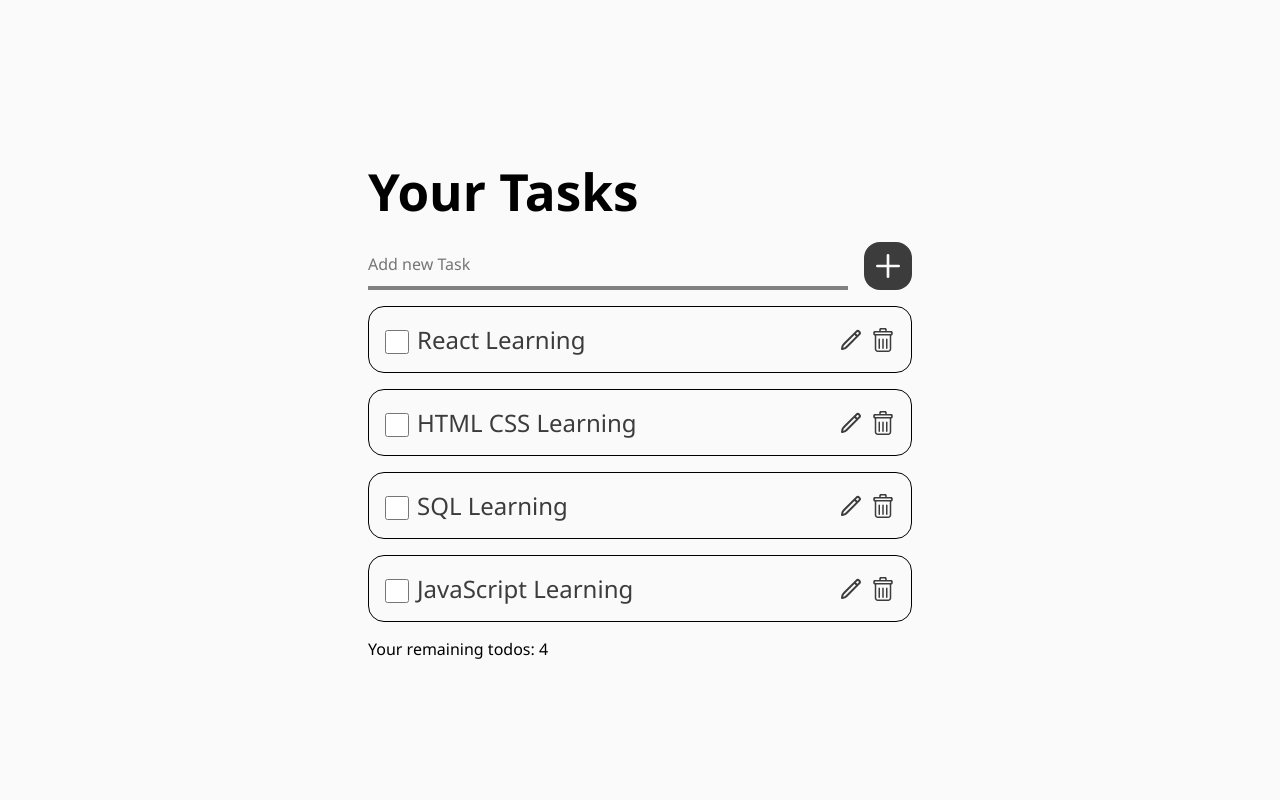
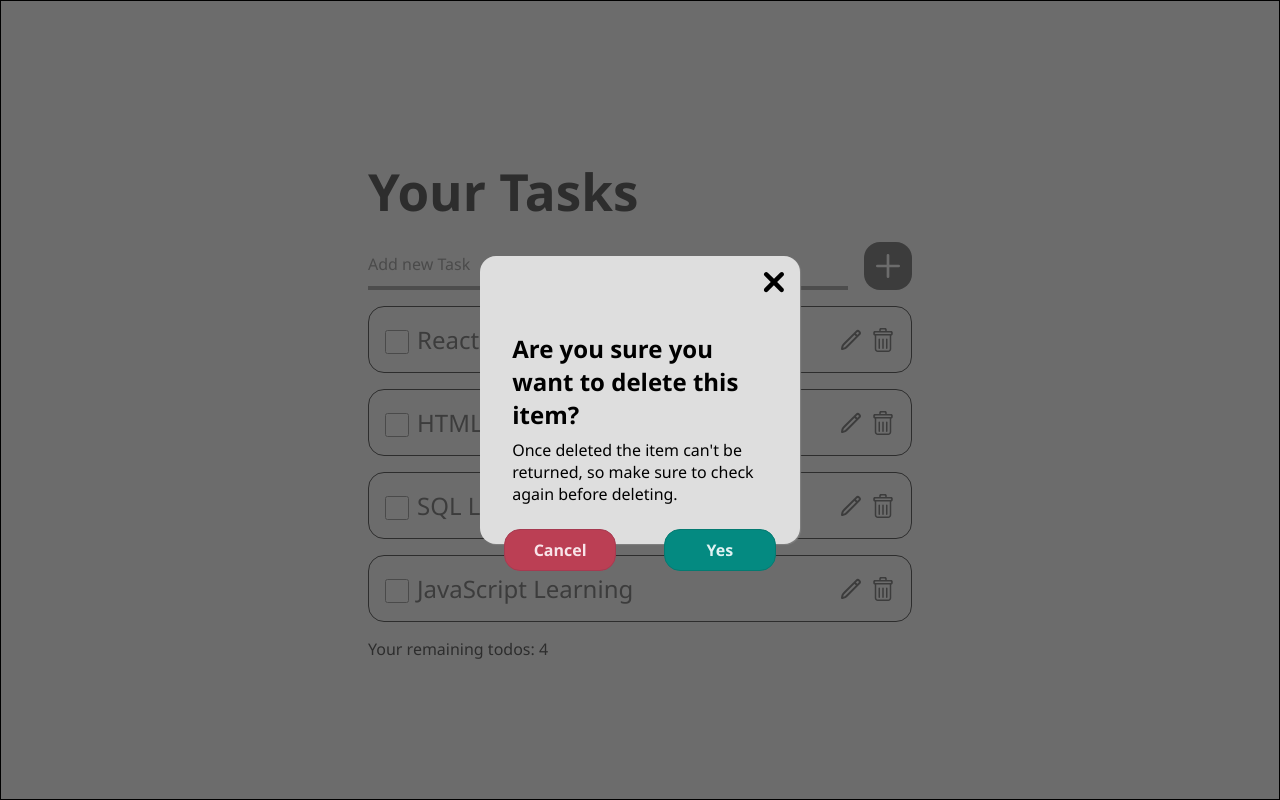
Before and after one commit to bagoesihsant/react-checkpoint-todo-list-app, a React (Vite) app: page / in a window 1280 px wide. Built offline with nearby package versions, Linux system fonts and the light colour scheme.

Commit message:
Created a modal element for delete confirmation instead of deleting it instantly.

```diff
--- a/src/components/App.jsx
+++ b/src/components/App.jsx
@@ -12,6 +12,7 @@ import '../styles/App.css'
 import plusIcon from '../assets/plus-icon.svg'
 import penIcon from '../assets/pen-icon.svg'
 import trashIcon from '../assets/trash-icon.svg'
+import crossIcon from '../assets/cross-icon.svg'
 
 const dummyTasks = [
     {id: 1, task: 'React Learning', finished: false},
@@ -42,6 +43,10 @@ export default function App() {
     function handleDeleteButton(taskId) {
         const newTasks = tasks.filter(task => task.id !== taskId)
         setTasks(newTasks)
+    }
+
+    function handleOpenModal(){
+        alert('This will open a modal in the future')
     }
 
     function handleFormSubmit(event) {
@@ -112,7 +117,7 @@ export default function App() {
                                     <Button btnType="button" btnClass="edit-item">
                                         <img src={penIcon} className="btn-icon" alt="btn pen icon" />
                                     </Button>
-                                    <Button btnType="button" btnClass="delete-item" handleClick={() => handleDeleteButton(task.id)}>
+                                    <Button btnType="button" btnClass="delete-item" handleClick={handleOpenModal}>
                                         <img src={trashIcon} alt="btn trash icon" />
                                     </Button>
                                 </ListItem>
@@ -126,6 +131,32 @@ export default function App() {
                     <p>Your remaining todos: <span>{tasks.length}</span></p>
                 </div>
             </div>
+
+            {/* Modal Element */}
+            <div className="overlay">
+                <div className="modal-container">
+                    <div className="modal-header">
+                        <button type="button" className="modal-header-close">
+                            <img src={crossIcon} alt='btn modal cross'/>
+                        </button>
+                    </div>
+                    <div className="modal-body">
+                        <h1>Are you sure you want to delete this item?</h1>
+                        <p>
+                            Once deleted the item can't be returned,
+                            so make sure to check again before deleting.
+                        </p>
+                    </div>
+                    <div className="modal-footer">
+                        <button type="button" className="modal-footer-cancel">
+                            Cancel
+                        </button>
+                        <button type="button" className="modal-footer-confirm">
+                            Yes
+                        </button>
+                    </div>
+                </div>
+            </div>
         </div>
     )
 
--- a/src/styles/App.css
+++ b/src/styles/App.css
@@ -9,6 +9,28 @@
     --white-700: #818181;
     --white-800: #606060;
     --white-900: #3C3C3C;
+
+    --red-50: #f8e4e9;
+    --red-100: #f0bcc9;
+    --red-200: #e693a6;
+    --red-300: #dc6c84;
+    --red-400: #d3546c;
+    --red-500: #cb4458;
+    --red-600: #bb3f54;
+    --red-700: #a63a50; /* Original Start Color */
+    --red-800: #91354b;
+    --red-900: #6b2d41;
+
+    --green-50: #e0f2f2;
+    --green-100: #b3dfde;
+    --green-200: #81ccc8;
+    --green-300: #4eb7b2;
+    --green-400: #27a7a0;
+    --green-500: #04978e;
+    --green-600: #048a81; /* Original Start Color */
+    --green-700: #047a71;
+    --green-800: #056a61;
+    --green-900: #054e44;
 }
 
 body {
@@ -143,6 +165,105 @@ body {
     width: 1.5rem;
 }
 
+/* Modal CSS */
+
+.overlay {
+    border: 1px solid black;
+    background: rgb(60 60 60 / .75);
+    position: fixed;
+    top: 0;
+    left: 0;
+    bottom: 0;
+    right: 0;
+    display: flex;
+    align-items: center;
+    justify-content: center;
+}
+
+.overlay .modal-container {
+    width: 25%;
+    height: 18rem;
+    background: var(--white-400);
+    border-radius: 1rem;
+    box-shadow: 1px 1px 1px var(--white-700);
+}
+
+.overlay .modal-container .modal-header {
+    width: 100%;
+    display: flex;
+    align-items: center;
+    justify-content: flex-end;
+}
+
+.overlay .modal-container .modal-header .modal-header-close {
+    border: 1px solid black;
+    margin: .5rem;
+    width: 2.25rem;
+    height: 2.25rem;
+    border-style: none;
+    background: transparent;
+    cursor: pointer;
+}
+
+.overlay .modal-container .modal-header .modal-header-close img {
+    height: 2.25rem;
+    width: 2.25rem;
+}
+
+.overlay .modal-container .modal-body {
+    padding: 1rem;
+    max-width: 90%;
+    margin: .5rem auto;
+}
+
+.overlay .modal-container .modal-body h1 {
+    font-size: 1.5rem;
+    margin: 0 0 .5rem;
+}
+
+.overlay .modal-container .modal-footer {
+    display: flex;
+    flex-direction: row;
+    justify-content: space-around;
+}
+
+.overlay .modal-container .modal-footer button {
+    background: none;
+    padding: .5rem 0;
+    width: 7rem;
+    border-radius: 1rem;
+    cursor: pointer;
+    border-style: none;
+}
+
+.overlay .modal-container .modal-footer .modal-footer-cancel {
+    background: var(--red-600);
+    color: var(--red-50);
+    font-weight: 600;
+    line-height: 1.5rem;
+    border: 1px solid var(--red-700);
+    transition: background-color .25s ease, color .25s ease;
+}
+
+.overlay .modal-container .modal-footer .modal-footer-cancel:hover {
+    background: var(--red-100);
+    color: var(--red-700);
+}
+
+.overlay .modal-container .modal-footer .modal-footer-confirm {
+    background: var(--green-600);
+    color: var(--green-50);
+    font-weight: 600;
+    line-height: 1.5rem;
+    border: 1px solid var(--green-700);
+    transition: background-color .25s ease, color .25s ease;
+}
+
+.overlay .modal-container .modal-footer .modal-footer-confirm:hover {
+    background: var(--green-100);
+    color: var(--green-700);
+}
+
 /* CSS Animation Part */
 
 /* Strikethrough Initial State */
```
Also changed, not shown: src/assets/cross-icon.svg (added).
